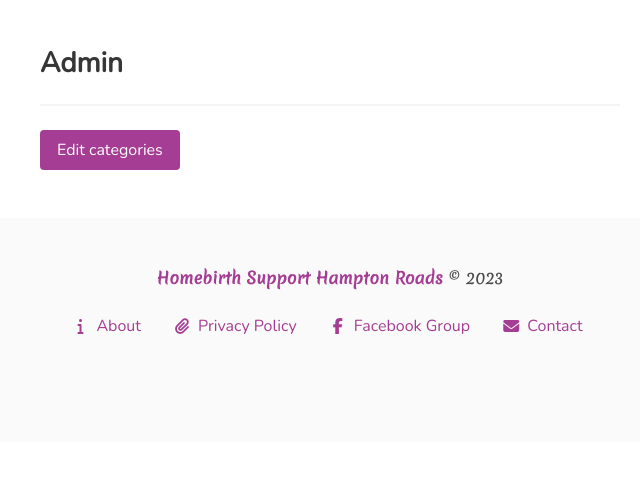
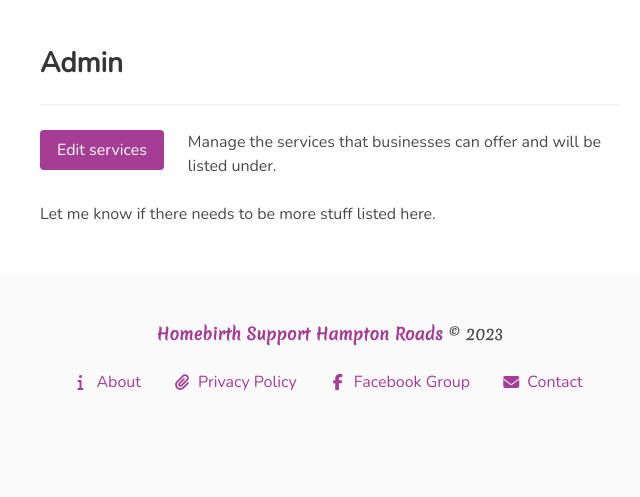
Before and after one commit to IvyChu/HBHR, a Flask app: template hbhr/templates/admin/admin.html in a window 1280 px wide. Shown: the part 56-553 px from the top of the page, without its empty margins (310-950 px from the left). Run offline with Flask 3, Linux system fonts and the light colour scheme; the template is opened without the code that fills it: most values are stand-ins (such as "Sample title", 1, 10 or a date in 2020); parts of the project's set-up code (start-up, migrations or seed data) failed here and were passed over; some libraries are stand-ins or nearby versions.

Commit message:
Layout improvements

```diff
--- a/hbhr/templates/admin/admin.html
+++ b/hbhr/templates/admin/admin.html
@@ -8,7 +8,12 @@
                 {% include 'messages.html' %}
                 <h2>Admin</h2>
                 <hr>
-                <a class="button is-link" href="{{ url_for('admin.services') }}">Edit categories</a>
+                <div class="columns">
+                    <div class="column is-narrow"><a class="button is-link" href="{{ url_for('admin.services') }}">Edit services</a></div>
+                    <div class="column">Manage the services that businesses can offer and will be listed under.</div>
+                </div>
+
+                <p>Let me know if there needs to be more stuff listed here.</p>
             </div>
         </div>
         <div class="column is-one-quarter-desktop is-hidden-tablet-only"></div>
```
